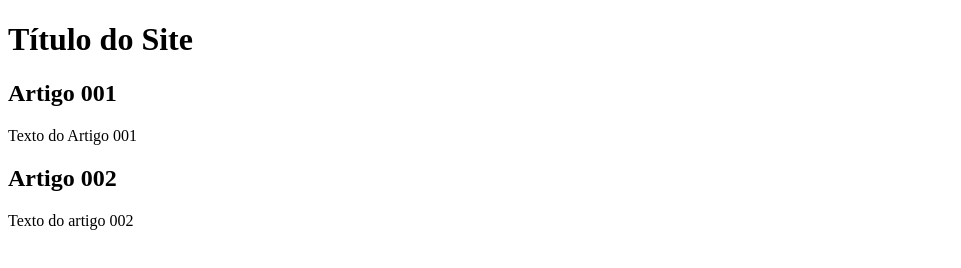
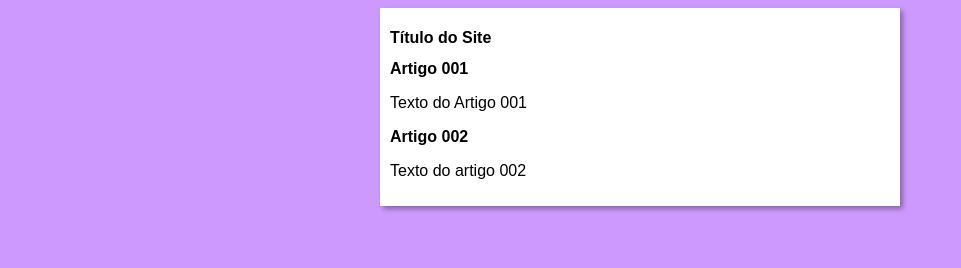
Before and after one commit to Sr-JJr/Projeto-Site, a plain HTML site: page index.html in a window 1280 px wide. Shown: the whole page, without its empty margins (0-961 px from the left). Drawn offline with Linux system fonts and the light colour scheme.

Commit message:
Iniciei o design

```diff
--- /dev/null
+++ b/estilos/style.css
@@ -0,0 +1,18 @@
+* {
+    font-family: Arial, Arial, Helvetica, sans-serif;
+    font-size: 16px;
+}
+
+body {
+    background-color: rgb(206, 153, 255);
+
+}
+
+main{
+background-color: white;
+width: 500px;
+margin: auto;
+padding: 10px;
+box-shadow: 3px 3px 5px rgba(0, 0, 0, 0.349);
+
+}
--- a/index.html
+++ b/index.html
@@ -5,6 +5,7 @@
     <meta http-equiv="X-UA-Compatible" content="IE=edge">
     <meta name="viewport" content="width=device-width, initial-scale=1.0">
     <title>Título do Site</title>
+    <link rel="stylesheet" href="estilos/style.css">
 </head>
 <body>
     <main>
```
